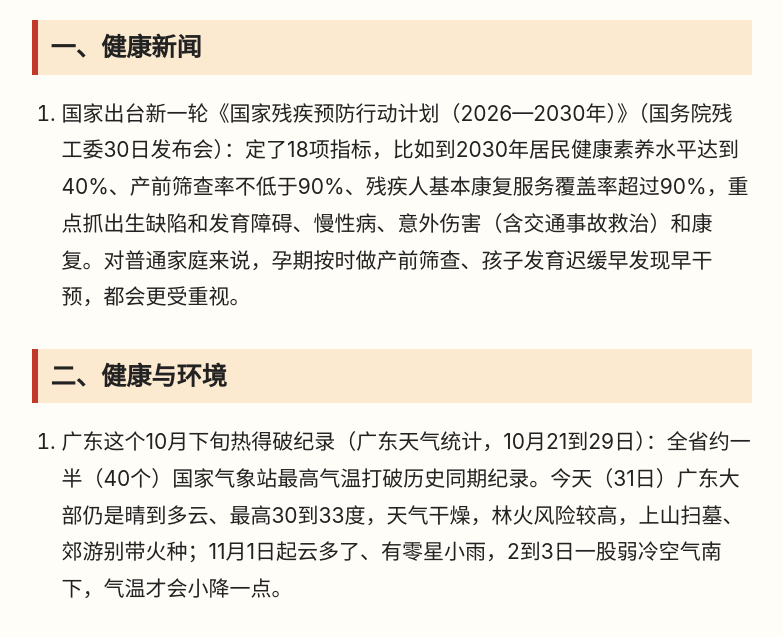
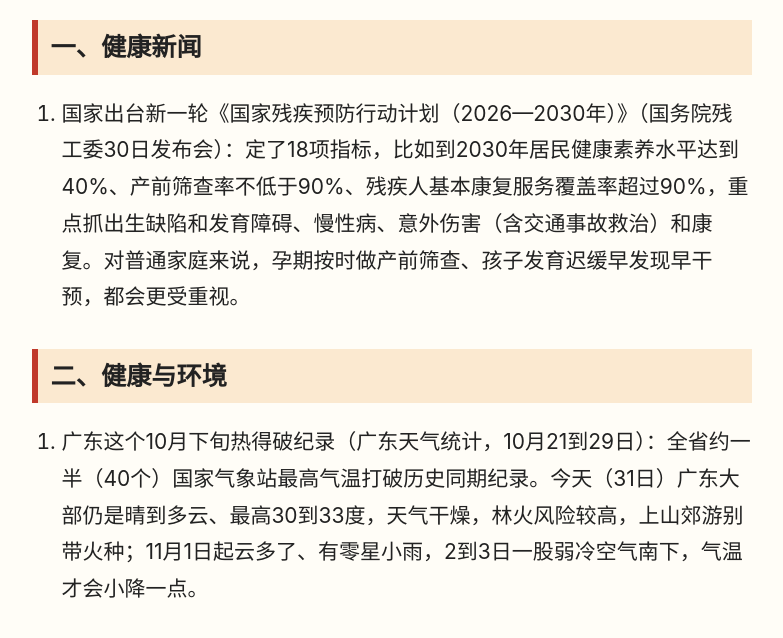
Before and after one commit to tancui133-dot/daily-news-brief, a plain HTML site: page 2026-10-31.html in a window 1280 px wide. Shown: the part 143-781 px from the top of the page, without its empty margins (248-1031 px from the left). Drawn offline with Linux system fonts and the light colour scheme.

Commit message:
更新 2026-10-31 08:08

```diff
--- a/2026-10-31.html
+++ b/2026-10-31.html
@@ -14,7 +14,7 @@ ol,ul{padding-left:1.4em}li{margin:.5em 0}a{color:#0b5cad}.nav{font-size:.9em;ma
 </ol>
 <h2>二、健康与环境</h2>
 <ol>
-<li>广东这个10月下旬热得破纪录（广东天气统计，10月21到29日）：全省约一半（40个）国家气象站最高气温打破历史同期纪录。今天（31日）广东大部仍是晴到多云、最高30到33度，天气干燥，林火风险较高，上山扫墓、郊游别带火种；11月1日起云多了、有零星小雨，2到3日一股弱冷空气南下，气温才会小降一点。</li>
+<li>广东这个10月下旬热得破纪录（广东天气统计，10月21到29日）：全省约一半（40个）国家气象站最高气温打破历史同期纪录。今天（31日）广东大部仍是晴到多云、最高30到33度，天气干燥，林火风险较高，上山郊游别带火种；11月1日起云多了、有零星小雨，2到3日一股弱冷空气南下，气温才会小降一点。</li>
 </ol>
 <h2>三、国内外大事</h2>
 <ol>
```
Also changed, not shown: index.html (+1 -1 lines).
